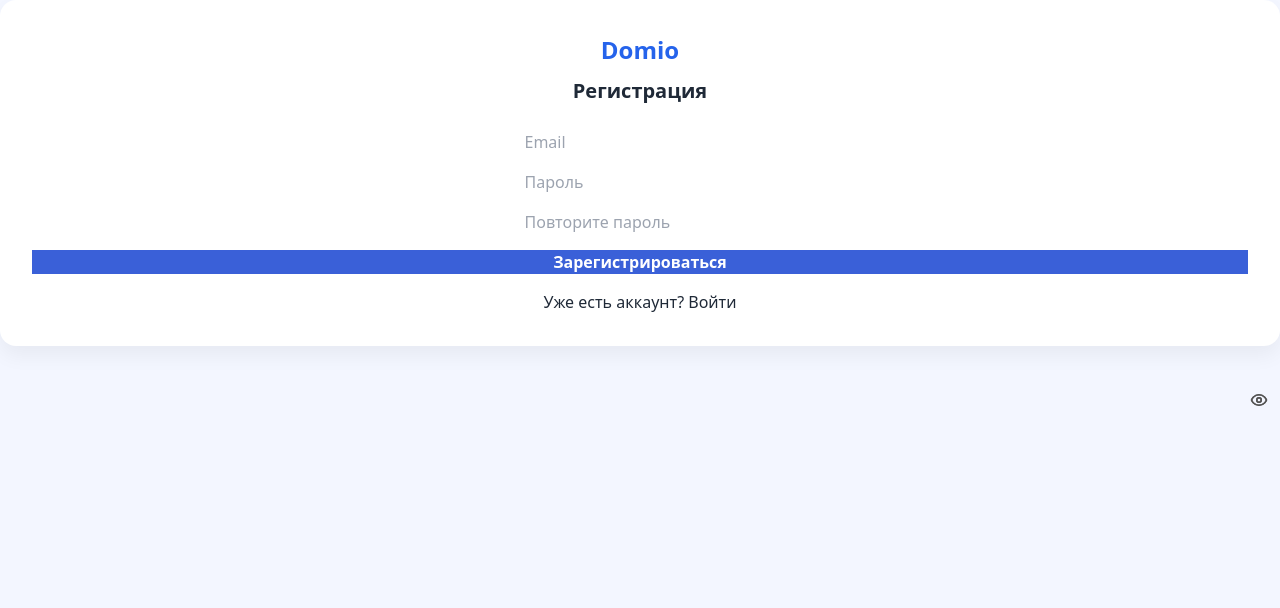
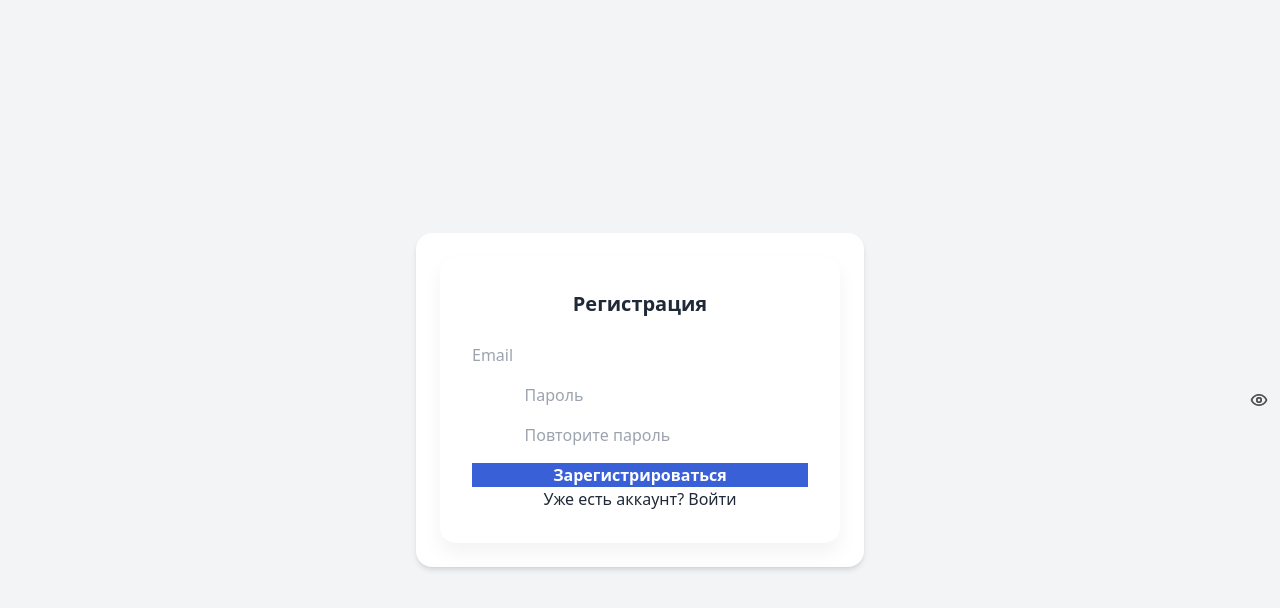
Before and after one commit to senenevar/domio-app, a Next.js app: page /auth/register in a window 1280 px wide. Shown: the top 608 px of the page. Built offline with nearby package versions, Linux system fonts and the light colour scheme; no server answers.

Commit message:
Update register.tsx

```diff
--- a/pages/auth/register.tsx
+++ b/pages/auth/register.tsx
@@ -1,92 +1,103 @@
-
 'use client'
 
-import { useState } from 'react'
-import { useRouter } from 'next/navigation'
-import { supabase } from '@/lib/supabaseClient'
-import styles from '@/styles/Auth.module.css'
-import Link from 'next/link'
-import { Eye, EyeOff } from 'lucide-react'
+import { useState } from "react";
+import { useRouter } from "next/navigation";
+import { createClient } from "@supabase/supabase-js";
+import Link from "next/link";
+import { Eye, EyeOff } from "lucide-react";
+import styles from "@/styles/Auth.module.css";
+import AuthWrapper from "@/components/AuthWrapper";
 
-export default function RegisterPage() {
-  const router = useRouter()
-  const [email, setEmail] = useState('')
-  const [password, setPassword] = useState('')
-  const [repeatPassword, setRepeatPassword] = useState('')
-  const [error, setError] = useState('')
-  const [showPassword, setShowPassword] = useState(false)
-  const [showRepeatPassword, setShowRepeatPassword] = useState(false)
+const supabase = createClient(
+  process.env.NEXT_PUBLIC_SUPABASE_URL!,
+  process.env.NEXT_PUBLIC_SUPABASE_ANON_KEY!
+);
+
+export default function Register() {
+  const router = useRouter();
+  const [email, setEmail] = useState("");
+  const [password, setPassword] = useState("");
+  const [confirmPassword, setConfirmPassword] = useState("");
+  const [error, setError] = useState("");
+  const [showPassword, setShowPassword] = useState(false);
+  const [showConfirmPassword, setShowConfirmPassword] = useState(false);
 
   const handleRegister = async (e: React.FormEvent) => {
-    e.preventDefault()
-    setError('')
+    e.preventDefault();
 
-    if (password !== repeatPassword) {
-      setError('Пароли не совпадают')
-      return
+    if (password !== confirmPassword) {
+      setError("Пароли не совпадают");
+      return;
     }
 
-    const { error } = await supabase.auth.signUp({ email, password })
+    const { error } = await supabase.auth.signUp({
+      email,
+      password,
+    });
 
     if (error) {
-      setError(error.message)
+      setError(error.message);
     } else {
-      router.push('/auth/login')
+      router.push("/auth/login");
     }
-  }
+  };
 
   return (
+    <AuthWrapper>
       <div className={styles.container}>
-      <Link href="/" className={styles.logo}>Domio</Link>
         <h2 className={styles.title}>Регистрация</h2>
-      <form onSubmit={handleRegister} className={styles.form}>
-        <div className={styles.passwordWrapper}>
+        <form className={styles.form} onSubmit={handleRegister}>
           <input
             type="email"
             placeholder="Email"
+            className={styles.input}
             value={email}
             onChange={(e) => setEmail(e.target.value)}
             required
           />
-        </div>
           <div className={styles.passwordWrapper}>
             <input
-            type={showPassword ? 'text' : 'password'}
+              type={showPassword ? "text" : "password"}
               placeholder="Пароль"
+              className={styles.input}
               value={password}
               onChange={(e) => setPassword(e.target.value)}
               required
             />
             <button
               type="button"
-            onClick={() => setShowPassword(!showPassword)}
               className={styles.eyeButton}
+              onClick={() => setShowPassword((prev) => !prev)}
             >
               {showPassword ? <EyeOff size={18} /> : <Eye size={18} />}
             </button>
           </div>
           <div className={styles.passwordWrapper}>
             <input
-            type={showRepeatPassword ? 'text' : 'password'}
+              type={showConfirmPassword ? "text" : "password"}
               placeholder="Повторите пароль"
-            value={repeatPassword}
-            onChange={(e) => setRepeatPassword(e.target.value)}
+              className={styles.input}
+              value={confirmPassword}
+              onChange={(e) => setConfirmPassword(e.target.value)}
               required
             />
             <button
               type="button"
-            onClick={() => setShowRepeatPassword(!showRepeatPassword)}
               className={styles.eyeButton}
+              onClick={() => setShowConfirmPassword((prev) => !prev)}
             >
-            {showRepeatPassword ? <EyeOff size={18} /> : <Eye size={18} />}
+              {showConfirmPassword ? <EyeOff size={18} /> : <Eye size={18} />}
             </button>
           </div>
           {error && <p className={styles.error}>{error}</p>}
-        <button type="submit" className={styles.submit}>Зарегистрироваться</button>
-        <p className={styles.link}>
+          <button type="submit" className={styles.button}>
+            Зарегистрироваться
+          </button>
+        </form>
+        <p className={styles.linkText}>
           Уже есть аккаунт? <Link href="/auth/login">Войти</Link>
         </p>
-      </form>
       </div>
-  )
+    </AuthWrapper>
+  );
 }
```
Lines whose indentation alone changed are shown as unchanged.
